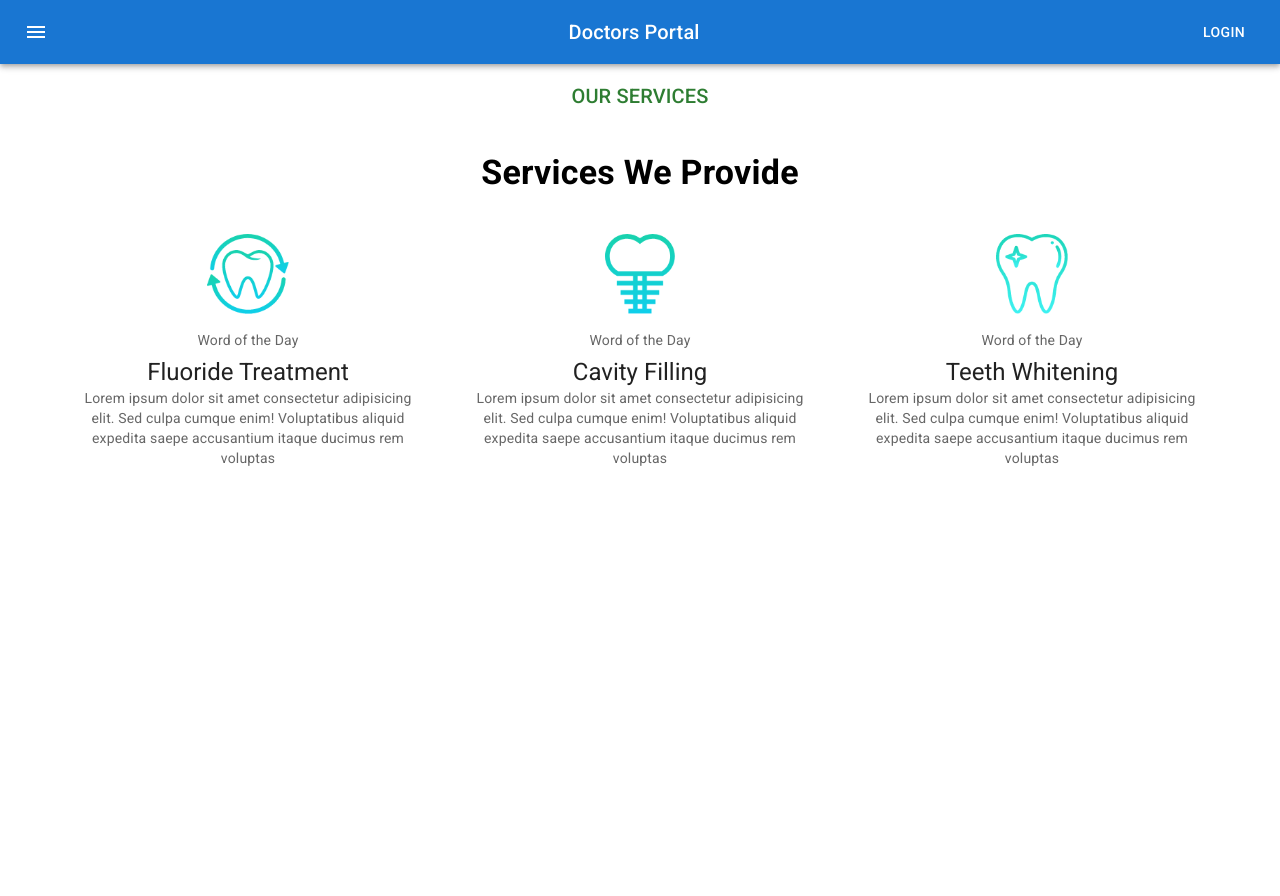
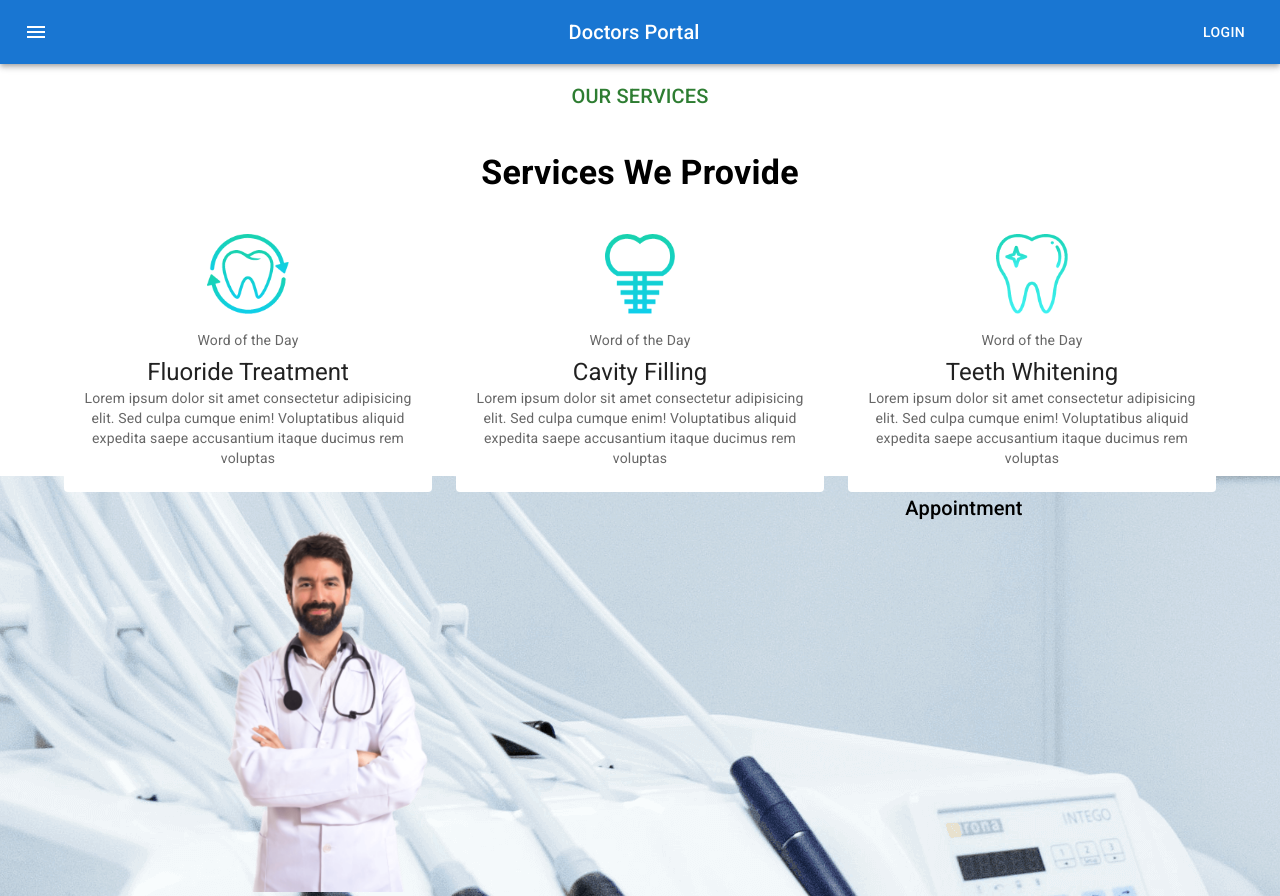
Before and after one commit to MuhammadHafijur/doctors-portal-client, a React (Create React App) app: page / in a window 1280 px wide. Before the commit the page ends 800 px from the top, so only its background shows below. Built offline with nearby package versions, Linux system fonts and the light colour scheme.

Commit message:
added dynamic background in appointment section

```diff
--- /dev/null
+++ b/src/Pages/AppoinmentBanner/AppointmentBanner.js
@@ -0,0 +1,32 @@
+import React from 'react';
+import Box from '@mui/material/Box';
+import Grid from '@mui/material/Grid';
+import doctor from '../../images/doctor.png'
+import bg from '../../images/appointment-bg.png'
+import { Typography } from '@mui/material';
+
+const appointmentBg = {
+    background: `url(${bg})`
+}
+
+const AppointmentBanner = () => {
+    return (
+        <Box style={appointmentBg} sx={{ flexGrow: 1 }}>
+      <Grid container spacing={2}>
+        <Grid item xs={12} md={6}>
+          <img
+          style={{width: 400}}
+          src={doctor} alt="" />
+        </Grid>
+        <Grid item xs={12} md={6}>
+          <Typography variant="h6">
+              Appointment
+          </Typography>
+        </Grid>
+
+      </Grid>
+    </Box>
+    );
+};
+
+export default AppointmentBanner;
--- a/src/Pages/Home/Home/Home.js
+++ b/src/Pages/Home/Home/Home.js
@@ -1,4 +1,5 @@
 import React from 'react';
+import AppointmentBanner from '../../AppoinmentBanner/AppointmentBanner';
 import Navigation from '../../Shared/Navigation/Navigation';
 import Services from '../Services/Services';
 
@@ -7,6 +8,7 @@ const Home = () => {
         <div>
             <Navigation></Navigation>
             <Services></Services>
+            <AppointmentBanner></AppointmentBanner>
         </div>
     );
 };
```
